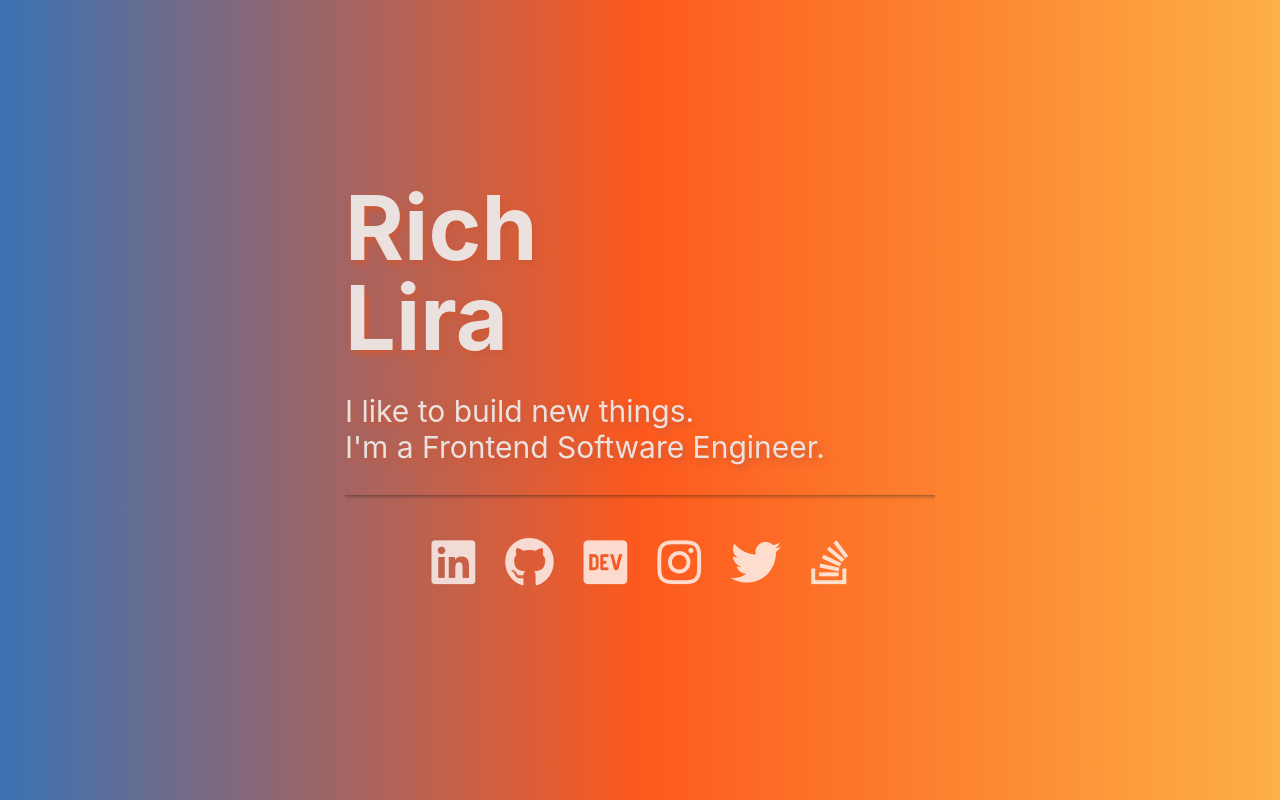
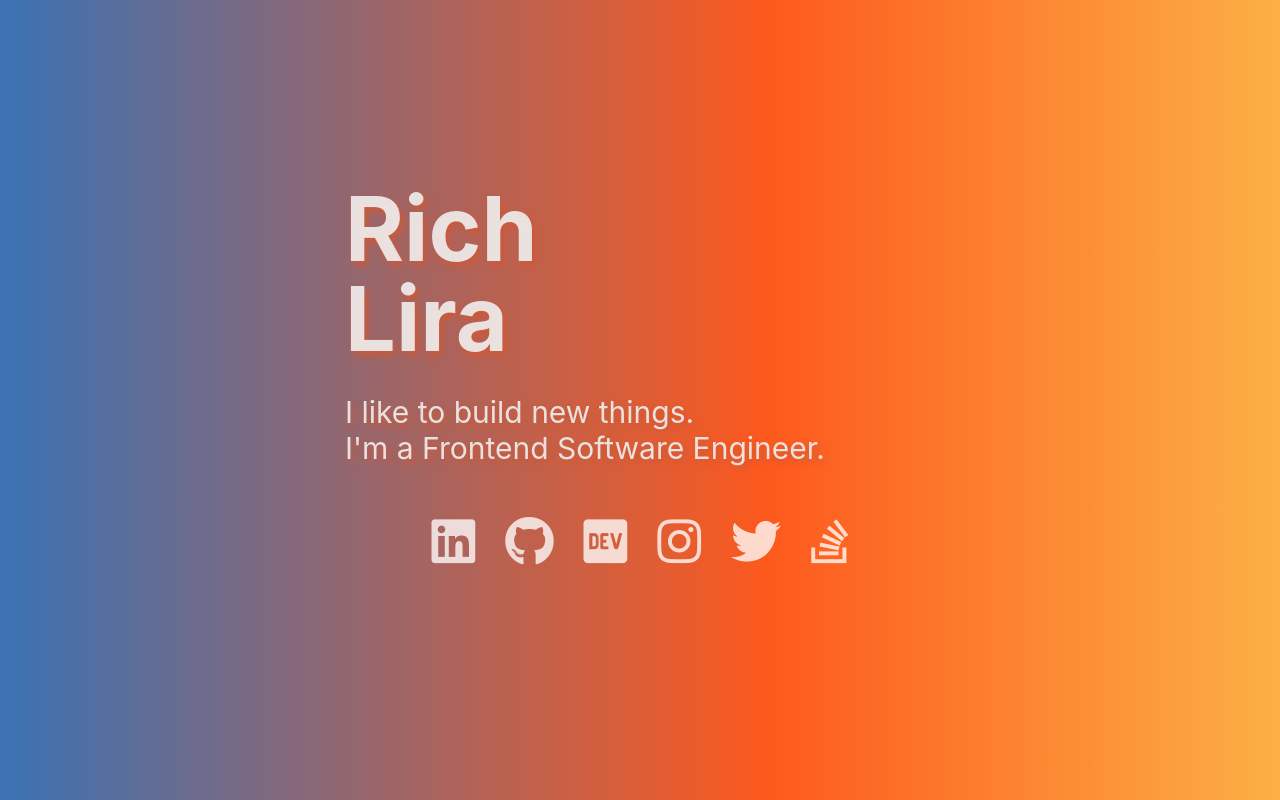
Before and after one commit to richlira/richlira.dev, an Angular app: page / in a window 1280 px wide. Built offline with nearby package versions, Linux system fonts and the light colour scheme.

Commit message:
Rich: update style. removed divider.

```diff
--- a/src/app/bio/bio.component.html
+++ b/src/app/bio/bio.component.html
@@ -5,7 +5,6 @@
             <h1>Lira</h1>
             <p class="profile-header-subtitle profile-header-subtitle--first">I like to build new things.</p>
             <p class="profile-header-subtitle profile-header-subtitle--second">I'm a Frontend Software Engineer.</p>
-            <hr class="profile-divider">
         </header>
         <nav class="profile-header-list">
             <a href="https://www.linkedin.com/in/ricardolira/" target="_blank" id="linkedin" aria-label="twitter">
--- a/src/app/bio/bio.component.scss
+++ b/src/app/bio/bio.component.scss
@@ -1,7 +1,7 @@
 .profile {
     align-items: center;
     background: rgb(58,114,180);
-    background: linear-gradient(90deg, rgba(58,114,180,1) 0%, rgba(253,89,29,1) 50%, rgba(252,176,69,1) 100%);
+    background: linear-gradient(90deg, rgba(58,114,180,1) 0%, rgba(253,89,29,1) 60%, rgba(252,176,69,1) 100%);
     display: flex;
     height: 100%;
     justify-content: center;
@@ -40,7 +40,7 @@
         }
 
         &-list {
-            margin: 30px 0;
+            margin: 50px 0;
             text-align: center;
         }
     }
@@ -88,11 +88,11 @@ i {
 }
 
 #github :hover {
-    color: rgba(255, 255, 255, 0.82);
+    color: rgba(54, 54, 54, 0.82);
 }
 
 #devto :hover {
-    color: rgba(255, 247, 11, 0.877);
+    color: rgba(255, 247, 11, 0.897);
 }
 
 #instagram :hover {
```
